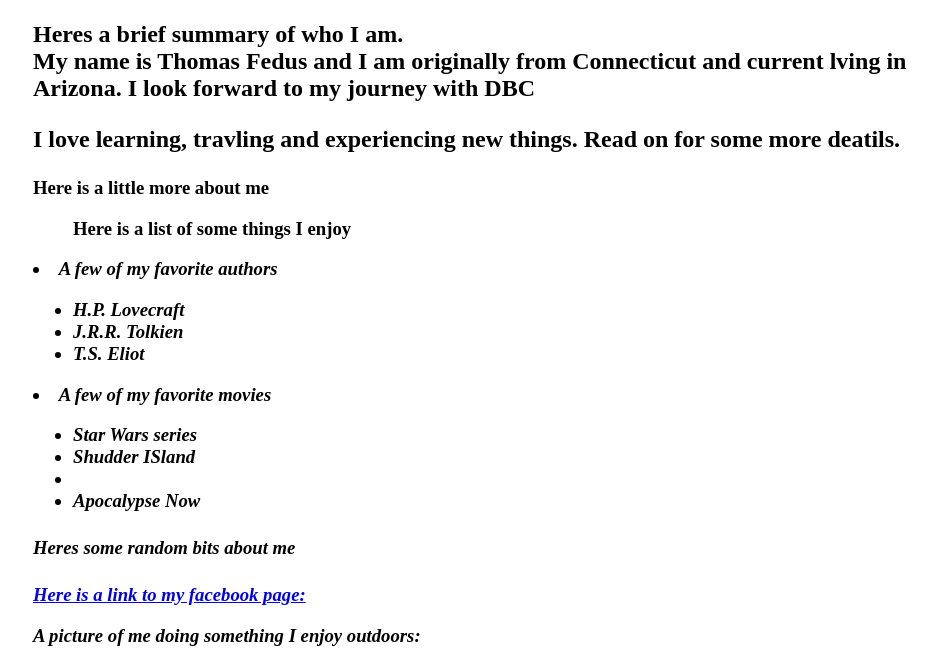
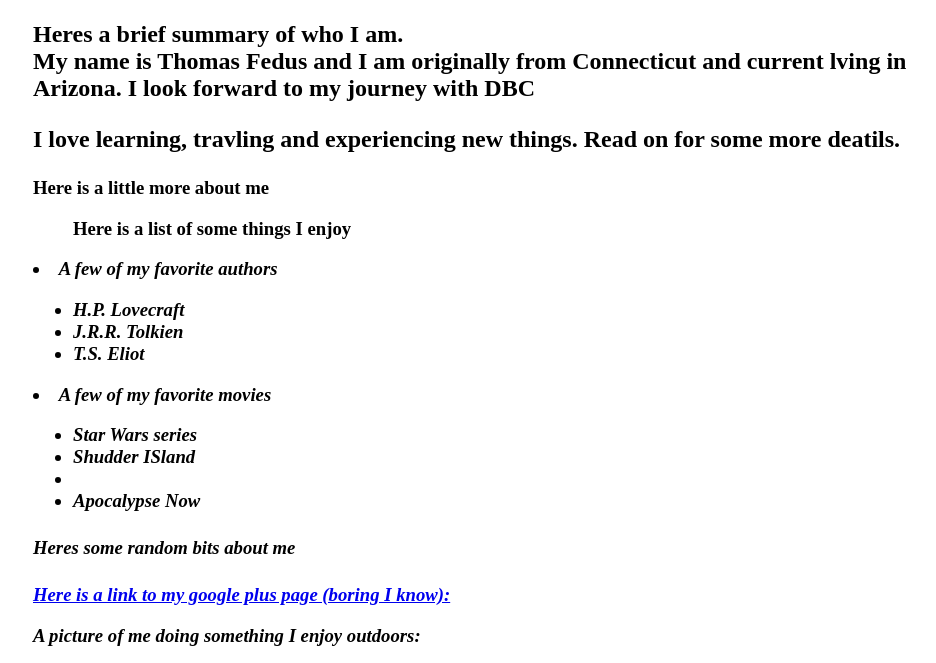
Before and after one commit to fedustho/fedustho.github.io, a plain HTML site: page unit1_projects/dbc1.html in a window 1280 px wide. Shown: the part 110-773 px from the top of the page, without its empty margins (159-1095 px from the left). Drawn offline with Linux system fonts and the light colour scheme.

Commit message:
Update dbc1.html

```diff
--- a/unit1_projects/dbc1.html
+++ b/unit1_projects/dbc1.html
@@ -47,7 +47,7 @@ body
 
 		<h4><b>Heres some random bits about me</b></h4>
 
-	<a href= "https://www.facebook.com/thomas.fedus"><p>Here is a link to my facebook page:</p></a>
+	<a href= "https://plus.google.com/105911740742787191345/posts"><p>Here is a link to my google plus page (boring I know):</p></a>
 
 	<p> A picture of me doing something I enjoy outdoors:</p>
 	<img src= "https://fbcdn-sphotos-a-a.akamaihd.net/hphotos-ak-xaf1/t31.0-8/p417x417/201747_1708070178717_4858054_o.jpg"/>
```
